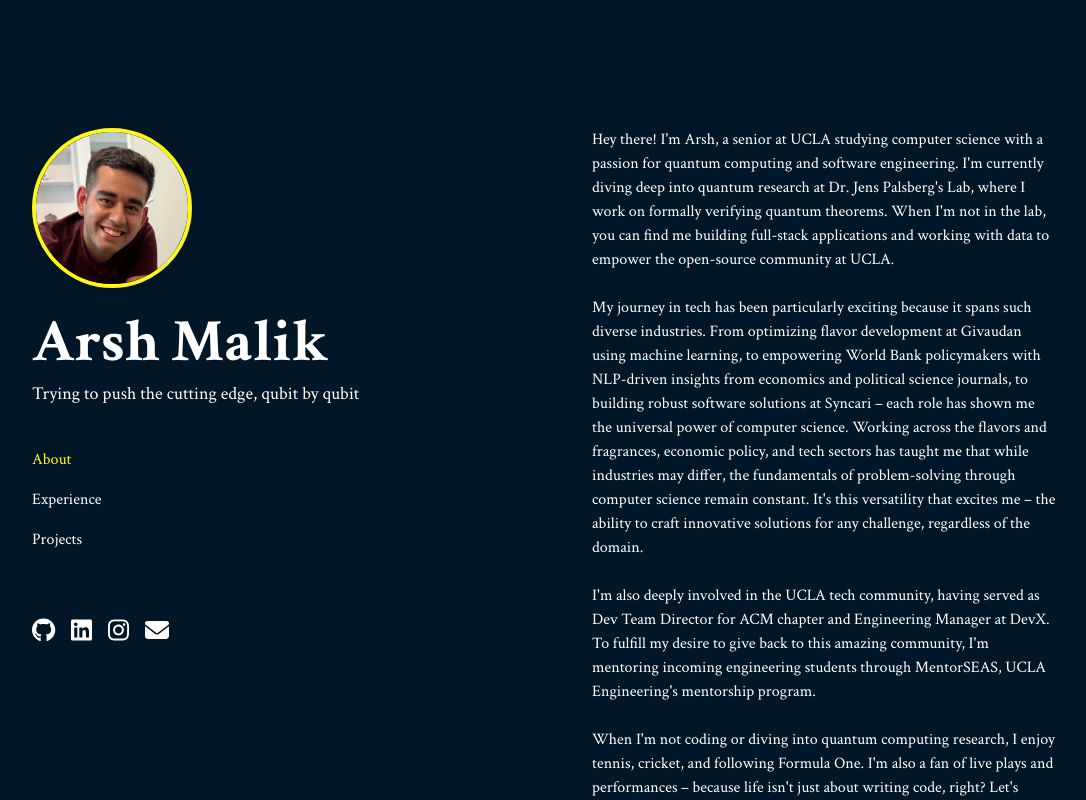
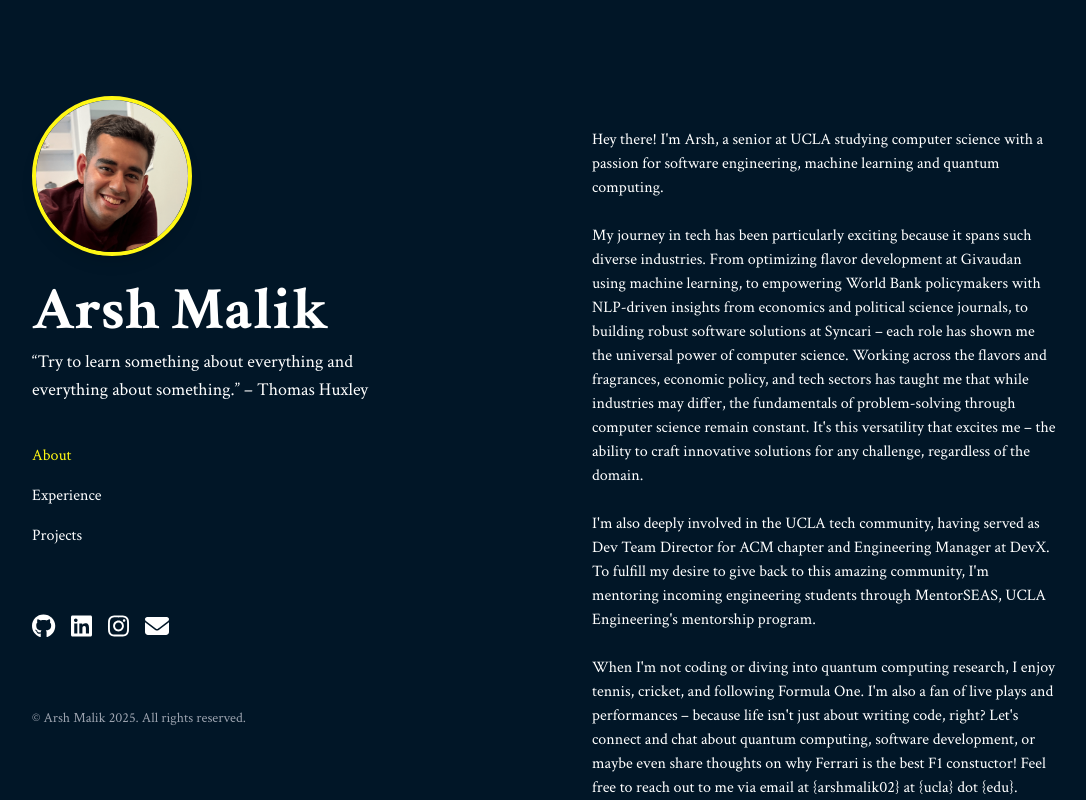
Before and after one commit to ArshMalik02/portfolio, a React (Create React App) app: page / in a window 1280 px wide. Shown: the top 800 px of the page, without its empty margins (96-1182 px from the left). Built offline with nearby package versions, Linux system fonts and the light colour scheme; a web font is replaced by a local one.

Commit message:
update-content

```diff
--- a/src/components/LeftPanel.js
+++ b/src/components/LeftPanel.js
@@ -64,14 +64,14 @@
             <img
               src={headshot}
               alt="Arsh Malik"
-              className="rounded-full w-full h-full object-cover mt-20 md:mt-32 border-4 border-custom-green shadow-lg"
+              className="rounded-full w-full h-full object-cover mt-20 md:mt-24 border-4 border-custom-green shadow-lg"
             />
           </div>
           <h1 className="font-crimson font-bold mt-6 text-5xl md:text-6xl">
             Arsh Malik
           </h1>
-          <p className="mt-2 text-lg">
-            Trying to push the cutting edge, qubit by qubit
+          <p className="mt-2 text-lg w-3/4">
+          “Try to learn something about everything and everything about something.” – Thomas Huxley
           </p>
           <nav className={`mt-10 md:block hidden md:space-y-4`}>
             <ul>
@@ -117,10 +117,15 @@
               <FontAwesomeIcon icon={faInstagram} className="text-2xl" />
             </a>
             {/* mailto */}
-            <a href="mailto:arshmalik02@gmail.com" className="text-2xl">
+            <a href="mailto:arshmalik02@g.ucla.edu" className="text-2xl">
               <FontAwesomeIcon icon={faEnvelope} />
             </a>
           </div>
+          <footer className="flex mt-16 space-x-4 hidden md:block">
+            <p className="text-gray-400 text-sm">
+              &copy; Arsh Malik 2025. All rights reserved.
+            </p>
+          </footer>
         </div>
       </div>
     </div>
--- a/src/components/RightContent.js
+++ b/src/components/RightContent.js
@@ -24,11 +24,7 @@
       <section id="about" className="offset-anchor">
         <p>
           Hey there! I'm Arsh, a senior at UCLA studying computer science with a
-          passion for quantum computing and software engineering. I'm currently
-          diving deep into quantum research at Dr. Jens Palsberg's Lab, where I
-          work on formally verifying quantum theorems. When I'm not in the lab,
-          you can find me building full-stack applications and working with data
-          to empower the open-source community at UCLA.
+          passion for software engineering, machine learning and quantum computing.
         </p>
         <br />
         <p>
@@ -59,6 +55,7 @@
           plays and performances – because life isn't just about writing code,
           right? Let's connect and chat about quantum computing, software
           development, or maybe even share thoughts on why Ferrari is the best F1 constuctor!
+          Feel free to reach out to me via email at &#123;arshmalik02&#125; at &#123;ucla&#125; dot &#123;edu&#125;.
         </p>
       </section>
       <section id="experience" className="offset-anchor mt-32">
@@ -89,7 +86,6 @@
           />
         ))}
       </section>
-      {/* <img src={QuantumViz} alt="QuantumViz" /> */}
     </div>
   );
 };
```
